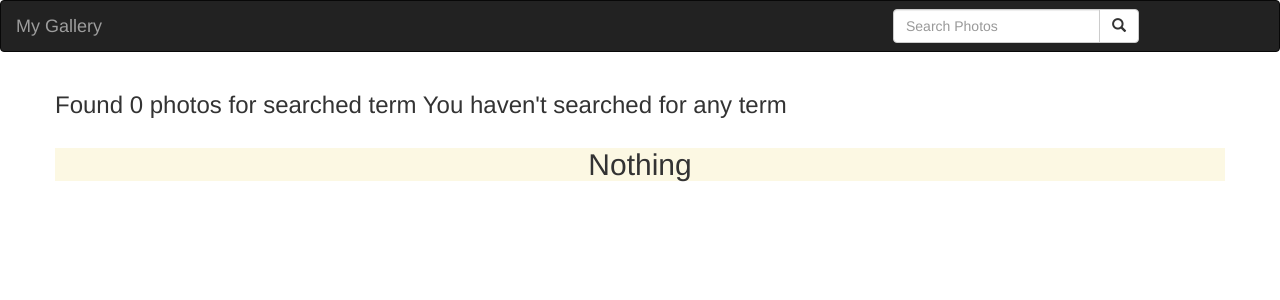
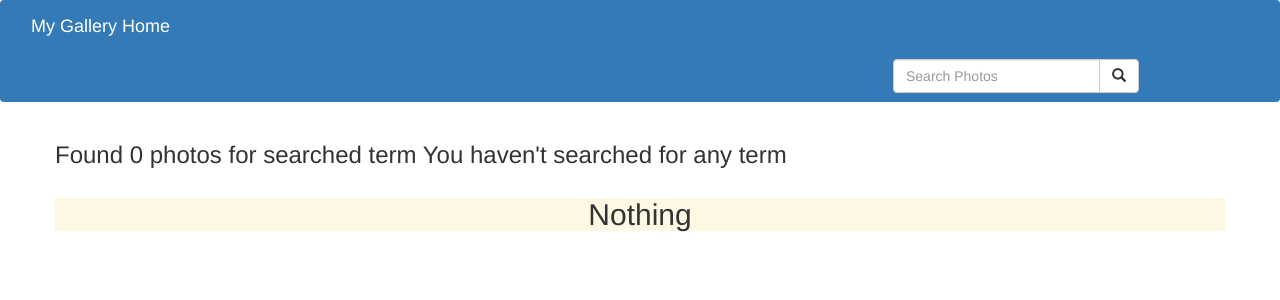
Before and after one commit to kiptoo-rotich/Gallery, a Django app: page /search in a window 1280 px wide. Shown: the top 300 px of the page. Run offline with Django 3.2, Linux system fonts and the light colour scheme; some libraries are stand-ins or nearby versions.

Commit message:
It create static folder to holder static files

```diff
--- a/gallery/settings.py
+++ b/gallery/settings.py
@@ -124,6 +124,9 @@
 # https://docs.djangoproject.com/en/3.2/howto/static-files/
 
 STATIC_URL = '/static/'
+STATICFILES_DIRS = [
+    os.path.join(BASE_DIR, "static"),
+]
 
 # Default primary key field type
 # https://docs.djangoproject.com/en/3.2/ref/settings/#default-auto-field
--- /dev/null
+++ b/photos/static/index.css
@@ -0,0 +1,7 @@
+.gallery{
+    color: white;
+}
+
+.card-home{
+    margin: 10px;
+}
--- a/photos/templates/main/base.html
+++ b/photos/templates/main/base.html
@@ -1,4 +1,5 @@
 {%load bootstrap3%}
+{%load static%}
 <!DOCTYPE html>
 <html lang="en">
 
@@ -14,6 +15,7 @@
 
     {%block styles%}
     {%bootstrap_css%}
+    <link rel="stylesheet" href="{% static 'index.css'%}">
     {%endblock%}
 
 </head>
@@ -26,12 +28,12 @@
         <div class="row">
             {%for photo in photos%}
             <div class="col-sm-4 col-md-4 col-lg-4">
-                <div class="card">
+                <div class="card bg-primary">
                     <h3>{{photo.category}}</h3>
                     <a href="{% url 'photo' photo.id %}"><img src="{{photo.image.url}}" class="img-responsive"
                             alt="Image"></a>
-                    <p>{{photo.image_name}}</p>
-                    <i>Posted {{photo.pub_date|timesince}}</i>
+                    <p class="card-home">{{photo.image_name}}</p>
+                    <i class="card-home">Posted {{photo.pub_date|timesince}}</i>
                 </div>
             </div>
             {%endfor%}
--- a/photos/templates/main/search.html
+++ b/photos/templates/main/search.html
@@ -14,8 +14,8 @@
         {%for photo in photos%}
         <div class="col-sm-6 col-md-3">
             <h1>{{photo.category}}</h1>
-            <p>{{photo.user.firstname}} {{photo.user.lastname}}</p>
-            <p>{{photo.user.email}}</p>
+            <p>Posted by {{photo.user.firstname}} {{photo.user.lastname}}</p>
+            <p>Email address: {{photo.user.email}}</p>
         </div>
         {%endfor%}
         {%else%}
--- a/photos/templates/navbar.html
+++ b/photos/templates/navbar.html
@@ -1,7 +1,7 @@
-<nav class="navbar navbar-inverse">
+<nav class="navbar bg-primary">
     <div class="container-fluid">
-        <div class="navbar-header">
-            <a class="navbar-brand" href="{% url 'photos' %}">My Gallery</a>
+        <div class="container navbar-header">
+            <a class="navbar-brand gallery" href="{% url 'photos' %}">My Gallery Home</a>
         </div>
 
         <!-- Adding a search form  -->
```
